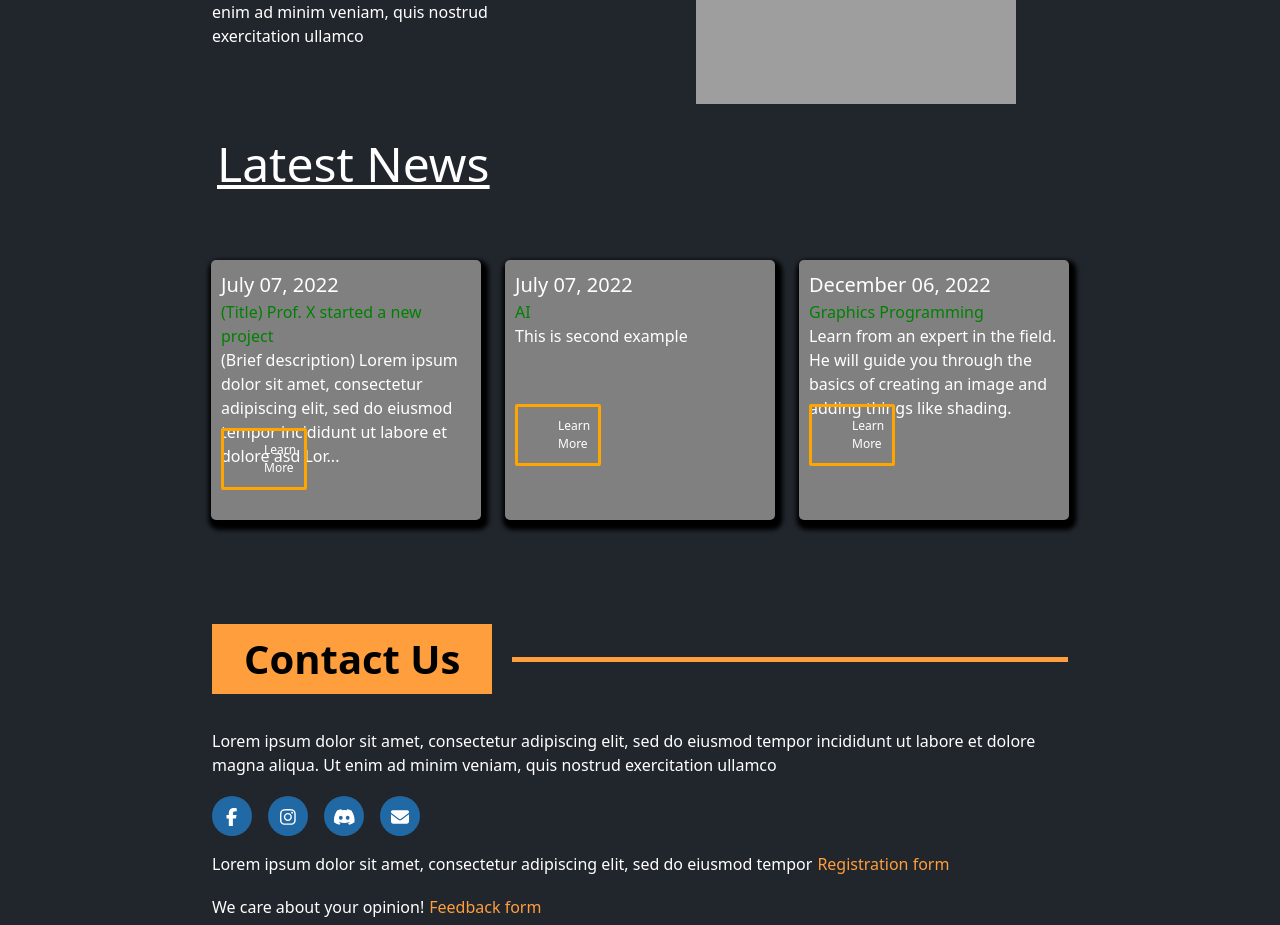
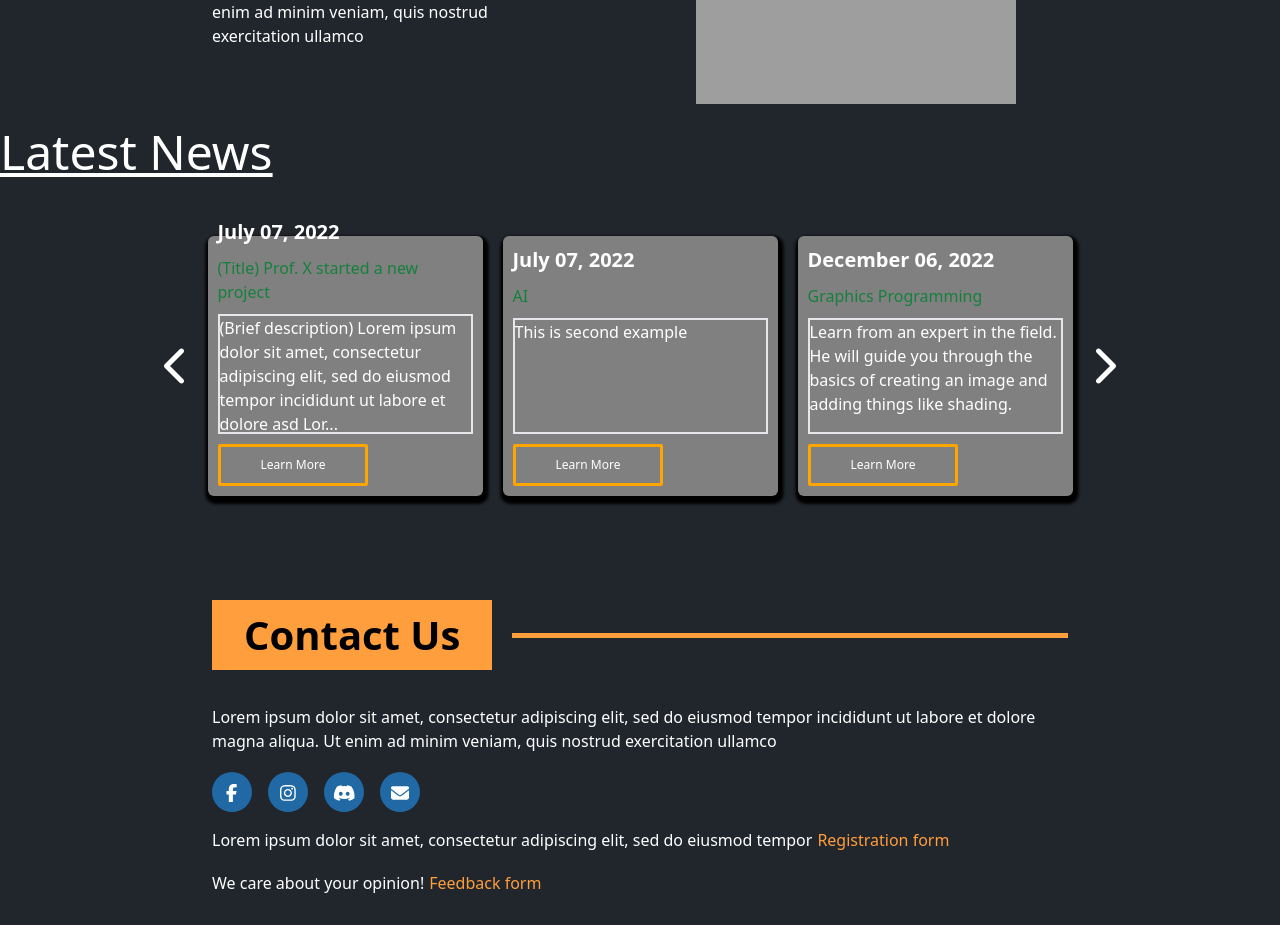
Before and after one commit to Computer-Science-Club-OCC/Computer-Science-Club-OCC.github.io, a React (Vite) app in the folder client/: page /homepage in a window 1280 px wide. Shown: the part 1204-2129 px from the top of the page. Built offline with nearby package versions, Linux system fonts and the light colour scheme; grey boxes are pictures that could not be loaded.

Commit message:
add tailwind styling to carousel, card, and news page

```diff
--- a/client/src/Helper/NewsData.jsx
+++ b/client/src/Helper/NewsData.jsx
@@ -27,5 +27,29 @@ export const data = [
 			"Learn from an expert in the field. He will guide you through the basics of creating an image and adding things like shading.",
 		links: [],
 	},
+	{
+		title: "AI(XI)",
+		month: "July",
+		day: 9,
+		year: 2021,
+		description: "This is another example",
+		links: [],
+	},
+	{
+		title: "AI(XII)",
+		month: "July",
+		day: 9,
+		year: 2021,
+		description: "This is another example",
+		links: [],
+	},
+	{
+		title: "AI(X)",
+		month: "July",
+		day: "17",
+		year: 2021,
+		description: "This is another example",
+		links: [],
+	},
 ];
 export default data;
--- a/client/src/pages/home/components/news-section/NewsSection.jsx
+++ b/client/src/pages/home/components/news-section/NewsSection.jsx
@@ -6,10 +6,10 @@ import "./newssection.css";
 function NewsSection({ data }) {
 	return (
 		<div className="news-section-container">
-			{data.length === 0 && <h1 className="no-news-title">No News</h1>}
-			{data.length > 0 && <h1 className="news-title">Latest News</h1>}
+			{data.length === 0 && <h1 className="no-news-title text-center text-5xl text-white">No News</h1>}
+			{data.length > 0 && <h1 className="news-title underline text-5xl text-white ml-[50vw - 423px]">Latest News</h1>}
 			{data.length > 0 && (
-				<div className="carousel-container">
+				<div className="carousel-container flex justify-center my-[20px] bg-black">
 					<Carousel data={data} />
 				</div>
 			)}
--- a/client/src/pages/home/components/news-section/carousel/Card.jsx
+++ b/client/src/pages/home/components/news-section/carousel/Card.jsx
@@ -17,35 +17,35 @@ function Card(props) {
 			key={title}
 			className={
 				transitionRight
-					? "element-right"
+					? "element-right relative shadow-[1.5px_4px_3px_4px_black] h-[260px] min-w-[275px] max-w-[270px] bg-[grey] text-white p-[10px] m-[10px] text-left rounded-md box-border flex flex-col justify-end space-y-2.5 z-0 animate-cardSlidingL hover:shadow-[5px_8px_6px_8px_black] news-sm:animate-cardSlidingLSm"
 					: transitionLeft
-					? "element-left"
-					: "element"
+					? "element-left relative shadow-[1.5px_4px_3px_4px_black] h-[260px] min-w-[275px] max-w-[270px] bg-[grey] text-white p-[10px] m-[10px] text-left rounded-md box-border flex flex-col justify-end space-y-2.5 z-0 animate-cardSlidingR hover:shadow-[5px_8px_6px_8px_black] news-sm:animate-cardSlidingRSm"
+					: "element shadow-[1.5px_4px_3px_4px_black] h-[260px] min-w-[275px] max-w-[270px] bg-[grey] text-white p-[10px] m-[10px] text-left rounded-md box-border flex flex-col justify-end space-y-2.5 z-0 hover:shadow-[5px_8px_6px_8px_black]"
 			}
 		>
-			<h1 className="element-date">{`${month} ` + ((day >= 1 && day < 10) ? `0${day}` : `${day}`) + `, ${year}`}</h1>
+			<h1 className="element-date w-full m-0 h-auto text-xl font-bold">{`${month} ` + ((day >= 1 && day < 10) ? `0${day}` : `${day}`) + `, ${year}`}</h1>
 
-			{[...title].length === 0 && <h2 className="element-title">None</h2>}
-			{[...title].length > 0 && [...title].length < 46 && (
-				<h2 className="element-title">{title}</h2>
+			{[...title].length === 0 && <h2 className="element-title text-green-700 text-base">None</h2>}
+			{[...title].length > 0 && [...title].length < 40 && (
+				<h2 className="element-title text-green-700 text-base">{title}</h2>
 			)}
-			{[...title].length > 0 && [...title].length >= 46 && (
-				<h2 className="element-title">{`${title.substring(0, 42)}...`}</h2>
+			{[...title].length > 0 && [...title].length >= 40 && (
+				<h2 className="element-title text-green-700 text-base">{`${title.substring(0, 36)}...`}</h2>
 			)}
 
 			{[...description].length === 0 && (
-				<p className="element-description">Empty</p>
+				<p className="element-description border-2 h-[120px] w-full text-base">Empty</p>
 			)}
 			{[...description].length > 0 && [...description].length < 140 && (
-				<p className="element-description">{description}</p>
+				<p className="element-description border-2 h-[120px] w-full text-base">{description}</p>
 			)}
 			{[...description].length > 0 && [...description].length >= 140 && (
-				<p className="element-description">
+				<p className="element-description border-2 h-[120px] w-full text-base">
 					{`${description.substring(0, 137)}...`}
 				</p>
 			)}
 
-			<Link className="learn-more-button" to={`/news/${year}/${title}`}>
+			<Link className="learn-more-button py-[10px] px-[40px] border-[3px] border-[orange] rounded-sm text-center w-fit text-xs whitespace-nowrap hover:bg-[orange] hover:text-black" to={`/news/${year}/${title}`}>
 				Learn More
 			</Link>
 		</div>
--- a/client/src/pages/home/components/news-section/carousel/Carousel.jsx
+++ b/client/src/pages/home/components/news-section/carousel/Carousel.jsx
@@ -30,7 +30,7 @@ function Carousel({ data }) {
 	return (
 		<>
 			{windowDimension.windowWidth >= 1139 && data.length > 3 && (
-				<div className="slider">
+				<div className="slider w-full h-[340px]">
 					<InnerCarousel
 						data={data}
 						cards={3}
@@ -40,7 +40,7 @@ function Carousel({ data }) {
 				</div>
 			)}
 			{windowDimension.windowWidth >= 1139 && data.length <= 3 && (
-				<div className="card-container">
+				<div className="card-container w-full h-[340px] flex items-center justify-center bg-[#21262d]">
 					{data.map((element, index) => (
 						<Card
 							key={index}
@@ -58,7 +58,7 @@ function Carousel({ data }) {
 			{ windowDimension.windowWidth < 1139 &&
 				windowDimension.windowWidth >= 660 &&
 				data.length > 2 && (
-					<div className="slider">
+					<div className="slider w-full h-[340px]">
 						<InnerCarousel
 							data={data}
 							cards={2}
@@ -70,7 +70,7 @@ function Carousel({ data }) {
 			{ windowDimension.windowWidth < 1139 &&
 				windowDimension.windowWidth >= 660 &&
 				data.length <= 2 && (
-					<div className="card-container">
+					<div className="card-container w-full h-[340px] flex items-center justify-center bg-[#21262d]">
 						{data.map((element, index) => (
 							<Card
 								key={index}
@@ -86,7 +86,7 @@ function Carousel({ data }) {
 					</div>
 						)}
 			{windowDimension.windowWidth < 660 && data.length > 1 && (
-				<div className="slider">
+				<div className="slider w-full h-[340px]">
 					<InnerCarousel
 						data={data}
 						cards={1}
@@ -96,7 +96,7 @@ function Carousel({ data }) {
 				</div>
 			)}
 			{windowDimension.windowWidth < 660 && data.length === 1 && (
-				<div className="card-container">
+				<div className="card-container w-full h-[340px] flex items-center justify-center bg-[#21262d]">
 					{data.map((element, index) => (
 						<Card
 							key={index}
--- a/client/src/pages/home/components/news-section/carousel/InnerCarousel.jsx
+++ b/client/src/pages/home/components/news-section/carousel/InnerCarousel.jsx
@@ -34,26 +34,26 @@ function InnerCarousel(props) {
 	};
 
 	return (
-		<div className="inner-slider">
-			<div className="left-slider">
+		<div className="inner-slider h-full w-full flex items-center justify-center">
+			<div className="left-slider flex-[1%] h-full flex items-center justify-end text-white bg-[#21262d] z-20">
 				{index > 0 && (
 					<FontAwesomeIcon
 						icon={faChevronLeft}
 						style={{ fontSize: 40 }}
 						onClick={handleClickLeftSlider}
-						className="back-arrow"
+						className="back-arrow mr-[.5vw] cursor-pointer z-1"
 					/>
 				)}
 				{index === 0 && (
 					<FontAwesomeIcon
 						icon={faChevronLeft}
 						style={{ fontSize: 40 }}
-						className="back-arrow-inactive"
+						className="back-arrow-inactive mr-[.5vw] text-[rgba(255, 255, 255, 0.1)] z-1"
 					/>
 				)}
 			</div>
 			{transition < 0 && (
-				<div className="transition-right-center-slider">
+				<div className="transition-right-center-slider flex-[40%] h-full flex flex-row-reverse items-center box-border bg-[#21262d] min-w-[890px] max-w-[890px] carousel-sm:min-w-[307px] carousel-sm:max-w-[307px] carousel-lg:min-w-[596px] carousel-lg:max-w-[596px]">
 					{index >= 1 &&
 						data
 							.slice(index - 1, index + cards + 1)
@@ -89,7 +89,7 @@ function InnerCarousel(props) {
 				</div>
 			)}
 			{transition === 0 && (
-				<div className="center-slider">
+				<div className="center-slider flex-[40%] h-full max-w-[890px] min-w-[890px] flex relative justify-center items-center bg-[#21262d] box-border carousel-sm:min-w-[307px] carousel-sm:max-w-[307px] carousel-lg:min-w-[596px] carousel-lg:max-w-[596px]">
 					{data.slice(index, index + cards).map((element, num = 0) => (
 						<Card
 							key={num++}
@@ -105,7 +105,7 @@ function InnerCarousel(props) {
 				</div>
 			)}
 			{transition > 0 && (
-				<div className="transition-center-slider">
+				<div className="transition-center-slider flex[40%] h-full flex items-center box-border bg-[#21262d] min-w-[890px] max-w-[890px] carousel-sm:min-w-[307px] carousel-sm:max-w-[307px] carousel-lg:min-w-[596px] carousel-lg:max-w-[596px]">
 					{data.slice(index - 1, index + cards + 1).map((element, num = 0) => (
 						<Card
 							key={num++}
@@ -120,20 +120,20 @@ function InnerCarousel(props) {
 					))}
 				</div>
 			)}
-			<div className="right-slider">
+			<div className="right-slider flex-[1%] h-full flex items-center justify-start text-white bg-[#21262d] z-20">
 				{index < data.length - cards && (
 					<FontAwesomeIcon
 						icon={faChevronRight}
 						style={{ fontSize: 40 }}
 						onClick={handleClickRightSlider}
-						className="forward-arrow"
+						className="forward-arrow ml-[.5vw] cursor-pointer z-1"
 					/>
 				)}
 				{(index === data.length - cards || data.length <= cards) && (
 					<FontAwesomeIcon
 						icon={faChevronRight}
 						style={{ fontSize: 40 }}
-						className="forward-arrow-inactive"
+						className="forward-arrow-inactive ml-[.5vw] text-[rgba(255, 255, 255, 0.1)] z-1"
 					/>
 				)}
 			</div>
--- a/client/src/pages/home/components/news-section/carousel/card.css
+++ b/client/src/pages/home/components/news-section/carousel/card.css
@@ -1,3 +1,4 @@
+/*
 .element {
 	height: 260px;
 	min-width: 270px;
@@ -151,3 +152,4 @@
 		}
 	}
 }
+*/
--- a/client/src/pages/home/components/news-section/carousel/carousel.css
+++ b/client/src/pages/home/components/news-section/carousel/carousel.css
@@ -1,3 +1,4 @@
+/*
 .slider {
 	width: 100%;
 	height: 340px;
@@ -11,3 +12,4 @@
 	justify-content: center;
 	background-color: #21262d;
 }
+*/
--- a/client/src/pages/home/components/news-section/carousel/innercarousel.css
+++ b/client/src/pages/home/components/news-section/carousel/innercarousel.css
@@ -1,3 +1,4 @@
+/*
 .inner-slider {
 	height: 100%;
 	width: 100%;
@@ -28,10 +29,10 @@
 	align-items: center;
 	background-color: #21262d;
 	box-sizing: border-box;
-	border: 1px solid green;
-}
+
+}*/
 /*min-width: 990px;*/
-
+/*
 .inner-slider .transition-center-slider {
 	flex: 40%;
 	height: 100%;
@@ -39,11 +40,12 @@
 	align-items: center;
 	box-sizing: border-box;
 	background-color: #21262d;
-	border: 1px solid green;
+
 	min-width: 890px;
 	max-width: 890px;
-}
+}*/
 /*min-width: 990px;*/
+/*
 .inner-slider .transition-right-center-slider {
 	flex: 40%;
 	height: 100%;
@@ -55,7 +57,7 @@
 	border: 1px solid green;
 	min-width: 890px;
 	max-width: 890px;
-}
+}*/
 /*min-width: 990px;*/
 /*
 .card-0, .card-1, .card-2 {
@@ -71,7 +73,7 @@
     100% {background-color:blue; left:500px;}
 }
 */
-
+/*
 .inner-slider .right-slider {
 	flex: 1%;
 	height: 100%;
@@ -126,17 +128,18 @@
 
 @media only screen and (max-width: 660px) {
 	.inner-slider .center-slider {
-		min-width: 307px;
-		max-width: 307px;
+		min-width: 302px;
+		max-width: 302px;
 	}
 
 	.inner-slider .transition-center-slider {
-		min-width: 307px;
-		max-width: 307px;
+		min-width: 302px;
+		max-width: 302px;
 	}
 
 	.inner-slider .transition-right-center-slider {
-		min-width: 307px;
-		max-width: 307px;
+		min-width: 302px;
+		max-width: 302px;
 	}
 }
+*/
--- a/client/src/pages/home/components/news-section/newssection.css
+++ b/client/src/pages/home/components/news-section/newssection.css
@@ -1,3 +1,4 @@
+/*
 .news-title {
 	text-decoration: underline;
 	font-size: 3rem;
@@ -31,3 +32,4 @@
 		margin-left: 7vw;
 	}
 }
+*/
--- a/client/tailwind.config.js
+++ b/client/tailwind.config.js
@@ -9,7 +9,34 @@ module.exports = {
 			animation: {
 				bounce200: "bounce 1s infinite 200ms",
 				bounce400: "bounce 1s infinite 400ms",
+				cardSlidingR: "slidingRight 1s linear both",
+				cardSlidingL: "slidingLeft 1s linear both",
+				cardSlidingRSm: "slidingRightSm 1s linear both",
+				cardSlidingLSm: "slidingLeftSm 1s linear both",
 			},
+			keyframes: {
+				slidingRight: {
+					'0%': { left: '0' },
+					'100%': { left: '290px' }
+				},
+				slidingLeft: {
+					'0%': { right: '0' },
+					'100%': { right: '293px' }
+				},
+				slidingRightSm: {
+					'0%': { left: '0' },
+					'100%': { left: '288px' }
+				},
+				slidingLeftSm: {
+					'0%': { right: '0'},
+					'100%': { right: '293px' }
+				}
+			},
+			screens: {
+				'news-sm': { 'max': '660px' },
+				'carousel-lg': { 'max': '1139px' },
+				'carousel-sm': { 'max': '660px' }
+			}
 		},
 	},
 	plugins: [],
```
